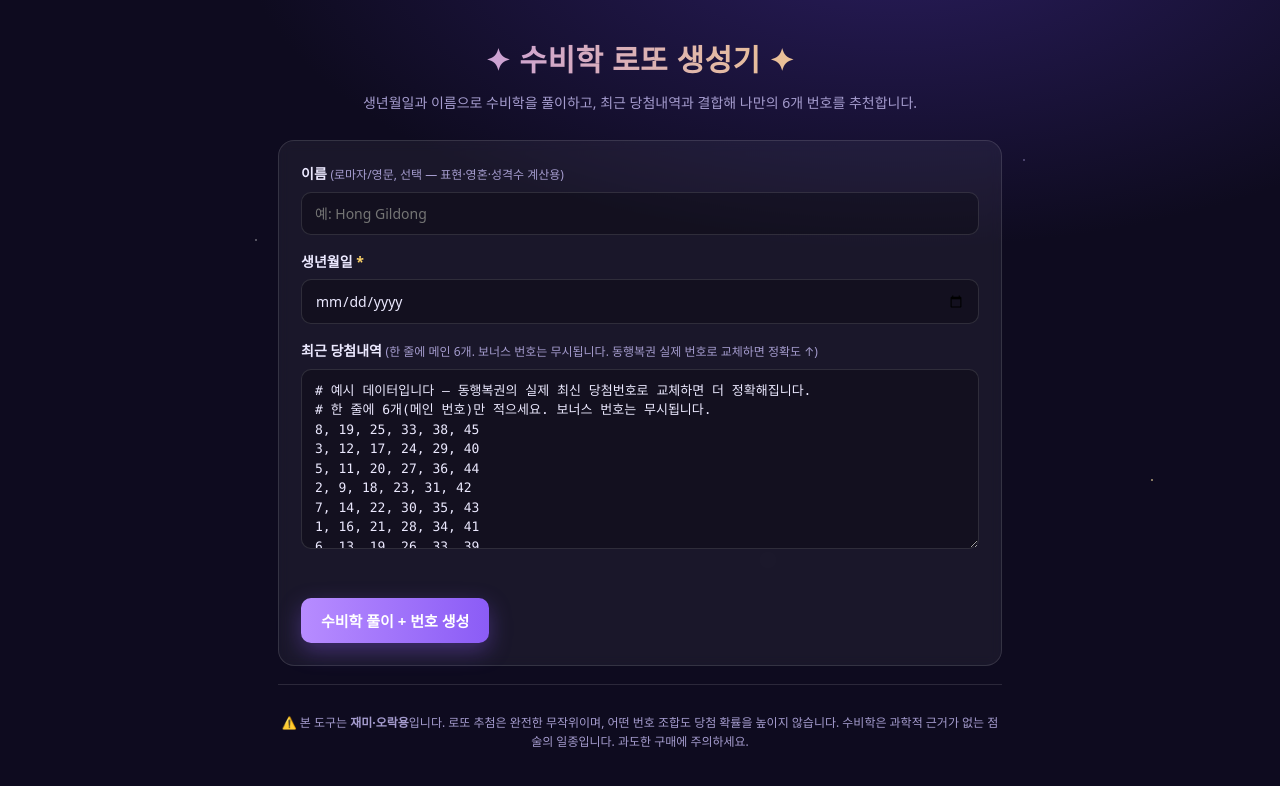
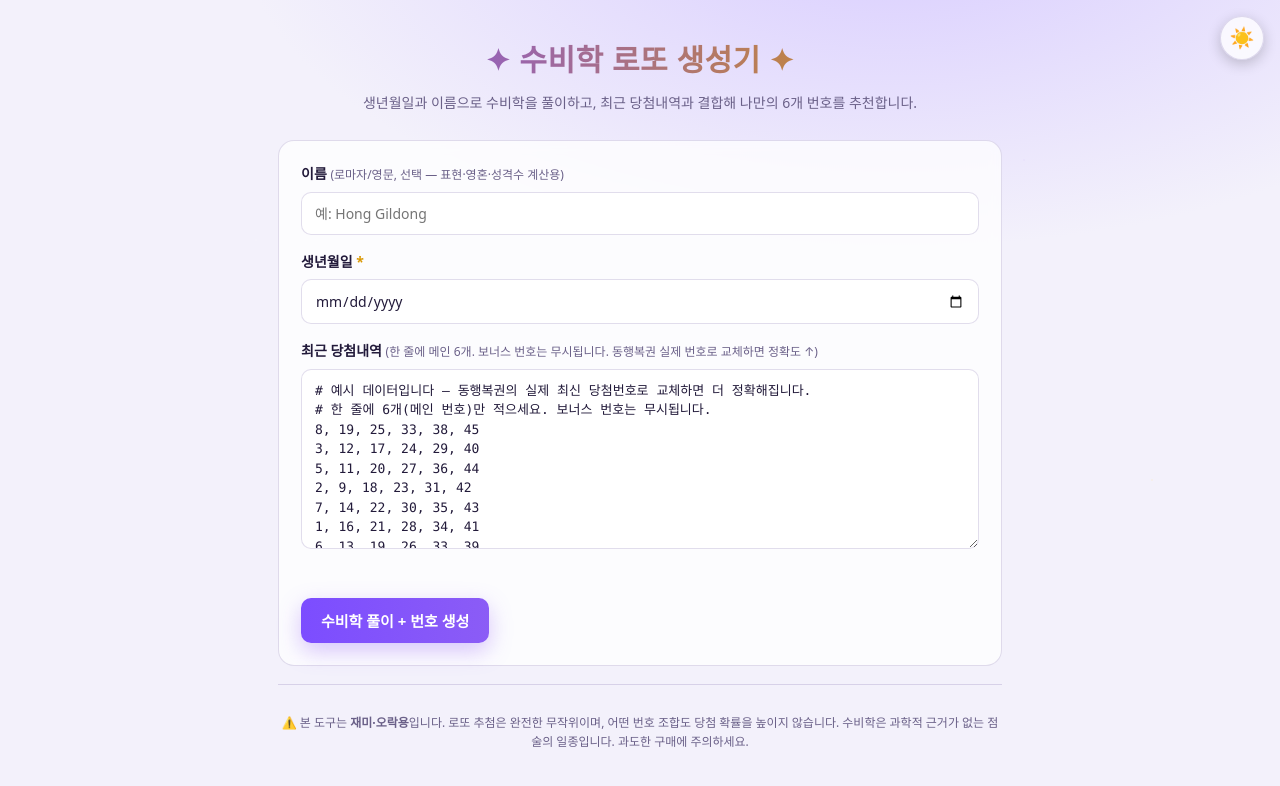
Before and after one commit to bae0605/product-gyu-, a plain HTML site: page index.html in a window 1280 px wide. Drawn offline with Linux system fonts and the light colour scheme.

Commit message:
Add dark/light theme toggle
- Add fixed theme toggle button (top-right) with sun/moon icon
- Introduce CSS variables for light theme via :root[data-theme="light"]
- Persist choice in localStorage; respect prefers-color-scheme default
- Inline head script applies saved theme before paint to avoid FOUC

Co-Authored-By: Claude Opus 4.8 (1M context) <noreply@anthropic.com>

```diff
--- a/index.html
+++ b/index.html
@@ -5,9 +5,27 @@
     <meta name="viewport" content="width=device-width, initial-scale=1.0" />
     <title>수비학 로또 번호 생성기</title>
     <link rel="stylesheet" href="style.css" />
+    <script>
+      // 화면 깜빡임(FOUC) 방지 — 페인트 전에 저장된 테마를 즉시 적용
+      (function () {
+        try {
+          var saved = localStorage.getItem("theme");
+          var theme =
+            saved ||
+            (window.matchMedia &&
+            window.matchMedia("(prefers-color-scheme: light)").matches
+              ? "light"
+              : "dark");
+          document.documentElement.setAttribute("data-theme", theme);
+        } catch (e) {}
+      })();
+    </script>
   </head>
   <body>
     <div class="stars"></div>
+    <button id="theme-toggle" class="theme-toggle" type="button" aria-label="테마 전환" title="다크/화이트 모드 전환">
+      <span class="theme-toggle-icon">🌙</span>
+    </button>
     <main class="wrap">
       <header class="hero">
         <h1>✦ 수비학 로또 생성기 ✦</h1>
--- a/main.js
+++ b/main.js
@@ -603,7 +603,33 @@ function regenerate() {
   run();
 }
 
+/* ----------------------------- 테마 토글 ----------------------------- */
+
+function applyThemeIcon(theme) {
+  const icon = document.querySelector("#theme-toggle .theme-toggle-icon");
+  if (icon) icon.textContent = theme === "light" ? "☀️" : "🌙";
+}
+
+function initThemeToggle() {
+  const root = document.documentElement;
+  // <head> 인라인 스크립트가 이미 data-theme를 적용해 둠 (FOUC 방지)
+  applyThemeIcon(root.getAttribute("data-theme") || "dark");
+
+  const btn = document.getElementById("theme-toggle");
+  if (!btn) return;
+  btn.addEventListener("click", () => {
+    const next =
+      root.getAttribute("data-theme") === "light" ? "dark" : "light";
+    root.setAttribute("data-theme", next);
+    try {
+      localStorage.setItem("theme", next);
+    } catch (e) {}
+    applyThemeIcon(next);
+  });
+}
+
 document.addEventListener("DOMContentLoaded", () => {
+  initThemeToggle();
   document.getElementById("recent").value = SAMPLE_DRAWS;
   document.getElementById("go").addEventListener("click", () => {
     regenSalt = 0;
--- a/style.css
+++ b/style.css
@@ -1,6 +1,9 @@
-:root {
+:root,
+:root[data-theme="dark"] {
+  color-scheme: dark;
   --bg: #0e0b1f;
   --bg2: #171132;
+  --bg-glow: #2a1d5e;
   --panel: rgba(255, 255, 255, 0.05);
   --panel-border: rgba(255, 255, 255, 0.12);
   --accent: #b78cff;
@@ -8,6 +11,28 @@
   --text: #ece9ff;
   --muted: #a59cce;
   --danger: #ff8a8a;
+  --input-bg: rgba(0, 0, 0, 0.25);
+  --card-bg: rgba(255, 255, 255, 0.04);
+  --game-explain: #d9d4ff;
+  --stars-opacity: 0.5;
+}
+
+:root[data-theme="light"] {
+  color-scheme: light;
+  --bg: #f3f1fb;
+  --bg2: #e7e2f7;
+  --bg-glow: #d8ccff;
+  --panel: rgba(255, 255, 255, 0.75);
+  --panel-border: rgba(91, 70, 150, 0.18);
+  --accent: #7c4dff;
+  --accent2: #d99700;
+  --text: #221a3a;
+  --muted: #6a6088;
+  --danger: #d2333b;
+  --input-bg: rgba(255, 255, 255, 0.9);
+  --card-bg: rgba(255, 255, 255, 0.7);
+  --game-explain: #2e2750;
+  --stars-opacity: 0.18;
 }
 
 * {
@@ -23,8 +48,9 @@ body {
 body {
   font-family: "Pretendard", "Malgun Gothic", system-ui, -apple-system, sans-serif;
   color: var(--text);
-  background: radial-gradient(1200px 600px at 70% -10%, #2a1d5e 0%, var(--bg) 55%),
+  background: radial-gradient(1200px 600px at 70% -10%, var(--bg-glow) 0%, var(--bg) 55%),
     linear-gradient(160deg, var(--bg) 0%, var(--bg2) 100%);
+  transition: background 0.3s ease, color 0.3s ease;
   min-height: 100vh;
   line-height: 1.6;
   position: relative;
@@ -40,9 +66,43 @@ body {
     radial-gradient(1px 1px at 80% 20%, #cdbfff 50%, transparent),
     radial-gradient(1px 1px at 35% 80%, #fff 50%, transparent),
     radial-gradient(1.5px 1.5px at 90% 60%, #ffe9a8 50%, transparent);
-  opacity: 0.5;
+  opacity: var(--stars-opacity);
   pointer-events: none;
   z-index: 0;
+}
+
+/* 테마 전환 버튼 */
+.theme-toggle {
+  position: fixed;
+  top: 16px;
+  right: 16px;
+  z-index: 5;
+  width: 44px;
+  height: 44px;
+  padding: 0;
+  border-radius: 50%;
+  background: var(--panel);
+  border: 1px solid var(--panel-border);
+  color: var(--text);
+  backdrop-filter: blur(6px);
+  display: inline-flex;
+  align-items: center;
+  justify-content: center;
+  font-size: 20px;
+  line-height: 1;
+  box-shadow: 0 4px 14px rgba(0, 0, 0, 0.2);
+}
+
+.theme-toggle:hover {
+  border-color: var(--accent);
+}
+
+.theme-toggle .theme-toggle-icon {
+  transition: transform 0.3s ease;
+}
+
+.theme-toggle:hover .theme-toggle-icon {
+  transform: rotate(20deg) scale(1.1);
 }
 
 .wrap {
@@ -107,7 +167,7 @@ label {
 input,
 textarea {
   width: 100%;
-  background: rgba(0, 0, 0, 0.25);
+  background: var(--input-bg);
   border: 1px solid var(--panel-border);
   border-radius: 10px;
   color: var(--text);
@@ -217,7 +277,7 @@ h2 {
 }
 
 .num-card {
-  background: rgba(255, 255, 255, 0.04);
+  background: var(--card-bg);
   border: 1px solid var(--panel-border);
   border-radius: 12px;
   padding: 14px;
@@ -309,7 +369,7 @@ h2 {
 }
 
 .game-card {
-  background: rgba(255, 255, 255, 0.04);
+  background: var(--card-bg);
   border: 1px solid var(--panel-border);
   border-radius: 14px;
   padding: 16px;
@@ -357,7 +417,7 @@ h2 {
 .game-explain {
   margin: 0;
   font-size: 13.5px;
-  color: #d9d4ff;
+  color: var(--game-explain);
 }
 
 .game-explain b {
```
